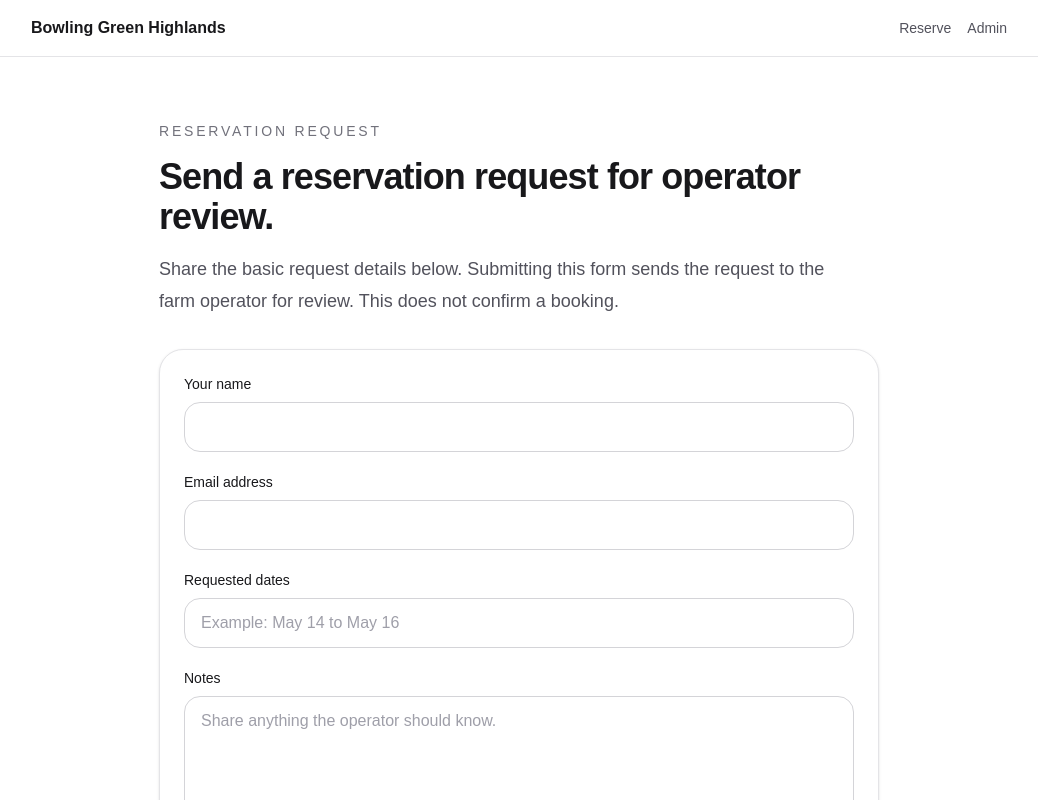
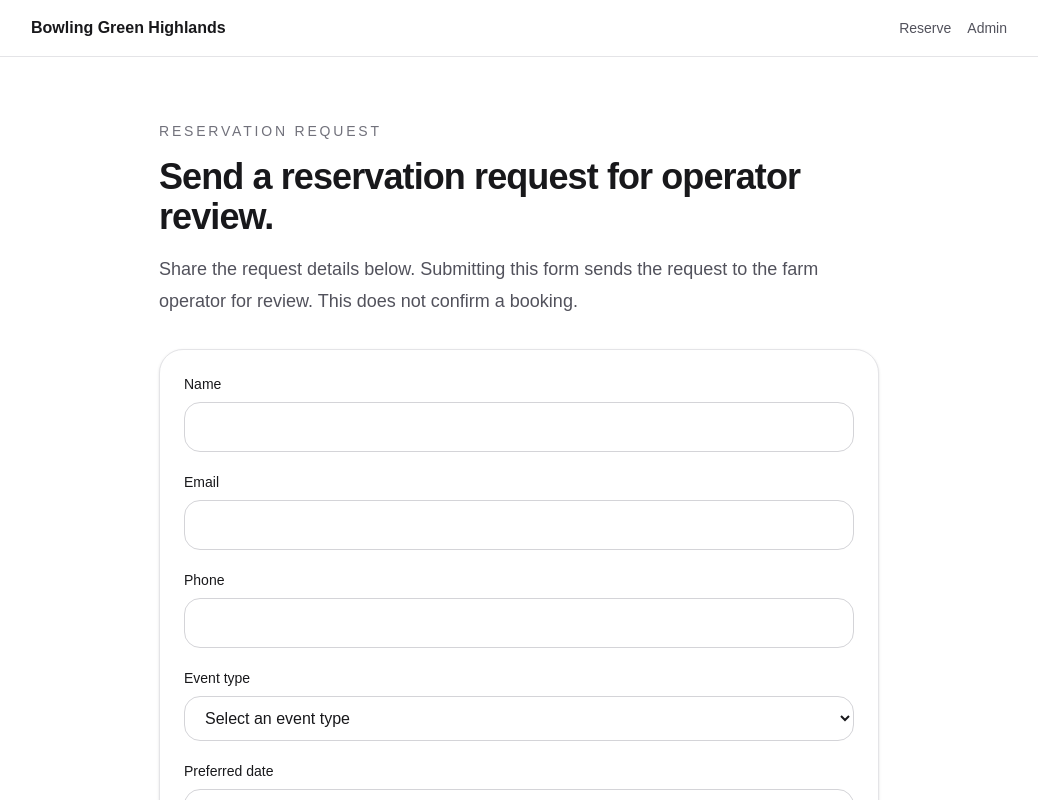
Before and after one commit to gacurl/bowling-green-highlands, a Next.js app: page /reserve in a window 1280 px wide. Shown: the top 800 px of the page, without its empty margins (121-1159 px from the left). Built offline with nearby package versions, Linux system fonts and the light colour scheme.

Commit message:
Issue 0-6: add reservation form scaffold

```diff
--- a/app/reserve/page.tsx
+++ b/app/reserve/page.tsx
@@ -14,7 +14,7 @@ export default async function ReservePage({ searchParams }: ReservePageProps) {
     <PageShell
       eyebrow="Reservation Request"
       title="Send a reservation request for operator review."
-      description="Share the basic request details below. Submitting this form sends the request to the farm operator for review. This does not confirm a booking."
+      description="Share the request details below. Submitting this form sends the request to the farm operator for review. This does not confirm a booking."
       children={
         <div className="space-y-4">
           {hasError ? (
@@ -33,7 +33,7 @@ export default async function ReservePage({ searchParams }: ReservePageProps) {
                 htmlFor="guestName"
                 className="block text-sm font-medium text-zinc-900"
               >
-                Your name
+                Name
               </label>
               <input
                 id="guestName"
@@ -48,7 +48,7 @@ export default async function ReservePage({ searchParams }: ReservePageProps) {
                 htmlFor="guestEmail"
                 className="block text-sm font-medium text-zinc-900"
               >
-                Email address
+                Email
               </label>
               <input
                 id="guestEmail"
@@ -60,18 +60,55 @@ export default async function ReservePage({ searchParams }: ReservePageProps) {
             </div>
             <div className="space-y-2">
               <label
-                htmlFor="requestedDates"
+                htmlFor="phone"
                 className="block text-sm font-medium text-zinc-900"
               >
-                Requested dates
+                Phone
               </label>
               <input
-                id="requestedDates"
-                name="requestedDates"
+                id="phone"
+                name="phone"
                 type="text"
                 required
-                placeholder="Example: May 14 to May 16"
+                className="w-full rounded-2xl border border-zinc-300 px-4 py-3 text-zinc-900 outline-none transition focus:border-zinc-500"
+              />
+            </div>
+            <div className="space-y-2">
+              <label
+                htmlFor="eventType"
+                className="block text-sm font-medium text-zinc-900"
+              >
+                Event type
+              </label>
+              <select
+                id="eventType"
+                name="eventType"
+                required
                 className="w-full rounded-2xl border border-zinc-300 px-4 py-3 text-zinc-900 outline-none transition placeholder:text-zinc-400 focus:border-zinc-500"
+                defaultValue=""
+              >
+                <option value="" disabled>
+                  Select an event type
+                </option>
+                <option value="farm stay">Farm stay</option>
+                <option value="wedding">Wedding</option>
+                <option value="retreat">Retreat</option>
+                <option value="other">Other</option>
+              </select>
+            </div>
+            <div className="space-y-2">
+              <label
+                htmlFor="preferredDate"
+                className="block text-sm font-medium text-zinc-900"
+              >
+                Preferred date
+              </label>
+              <input
+                id="preferredDate"
+                name="requestedDates"
+                type="date"
+                required
+                className="w-full rounded-2xl border border-zinc-300 px-4 py-3 text-zinc-900 outline-none transition focus:border-zinc-500"
               />
             </div>
             <div className="space-y-2">
```
